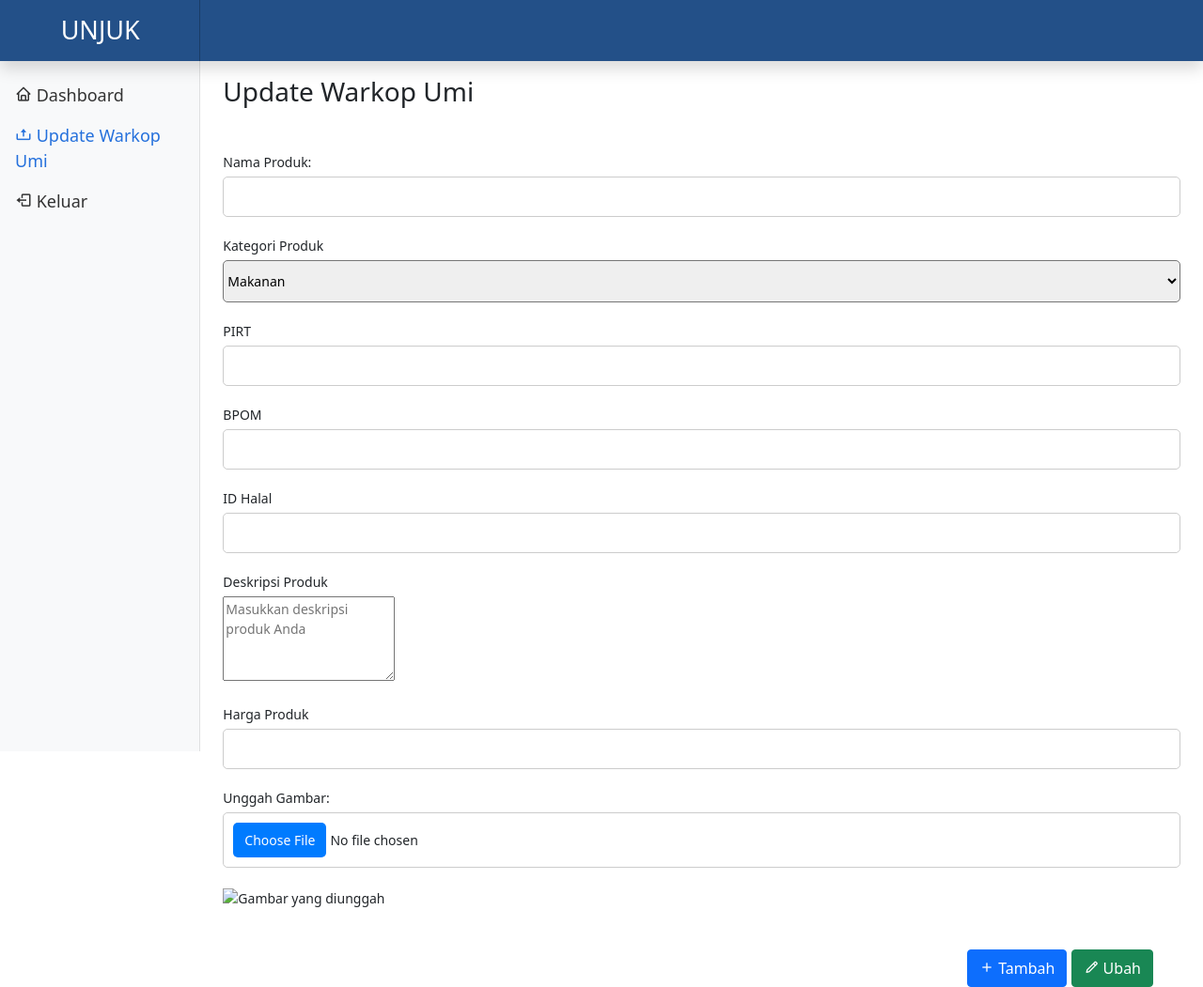
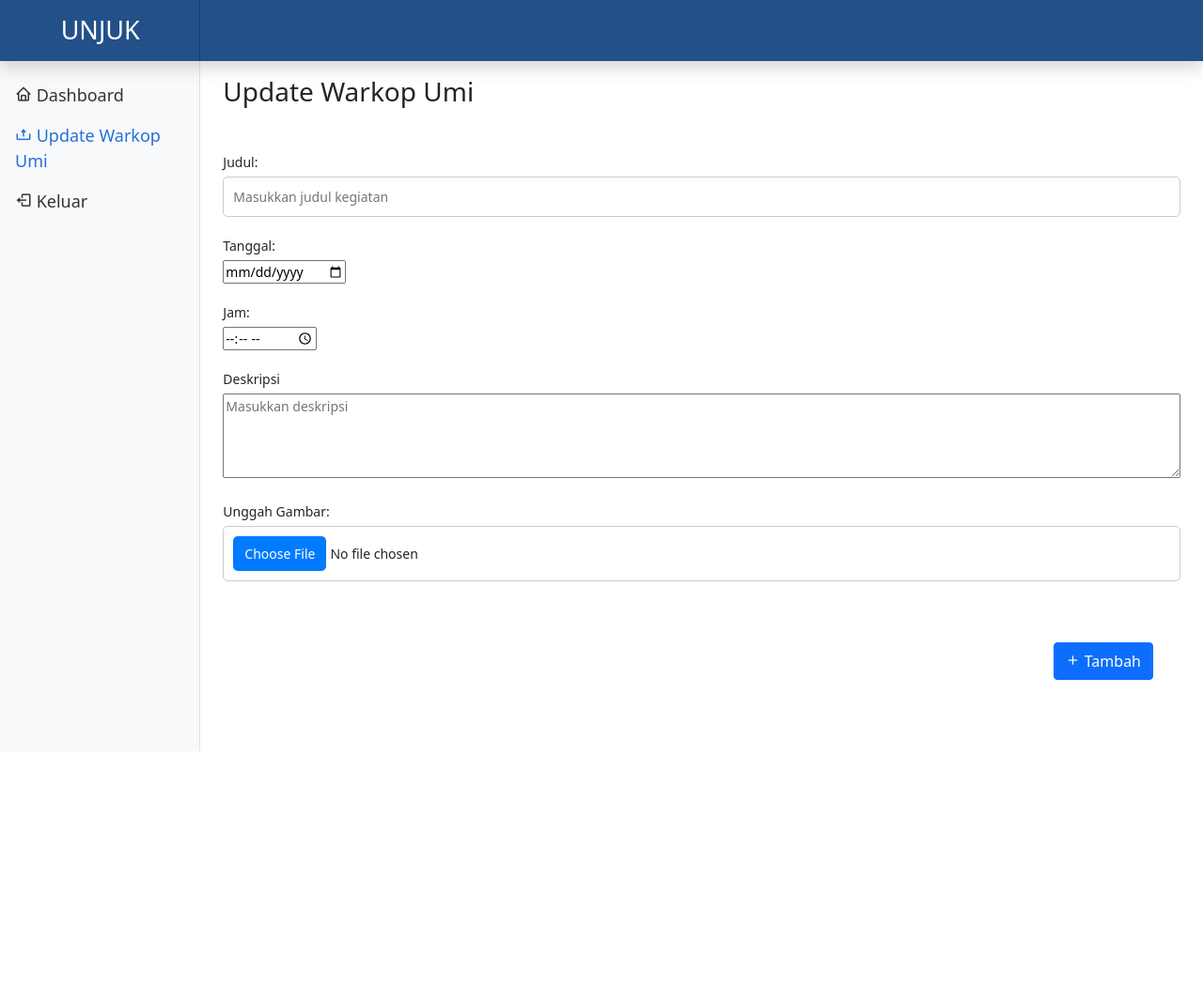
Before and after one commit to Alvian14/projectUnjuk, a PHP site: page /admin-warkopUmi.php in a window 1280 px wide. Shown: the whole page at 94% size. After the commit the page ends 800 px from the top, so only its background shows below. Run offline with PHP 8.4, Linux system fonts and the light colour scheme.

Commit message:
dwon warkop umi

```diff
--- a/admin-warkopUmi.php
+++ b/admin-warkopUmi.php
@@ -1,3 +1,62 @@
+<?php
+    // require_once("koneksi.php");
+
+    // if ($_SERVER["REQUEST_METHOD"] == "POST") {
+    //     // Mengambil data dari formulir
+    //     $judul_kegiatan = $_POST["judul"];
+    //     $tanggal_kegiatan = $_POST["tgl"];
+    //     $jam_kegiatan = $_POST["jam"];
+    //     $deskripsi = $_POST["deskripsi"];
+    //     $foto = $_POST["foto"];
+
+    //     // Menyimpan data ke database (pastikan nama tabel dan kolom sesuai dengan struktur database Anda)
+    //     $sql = "INSERT INTO kegiatan (judul, tgl, jam, deskripsi, foto)
+    //             VALUES ('$judul_kegiatan', '$tanggal_kegiatan', '$jam_kegiatan', '$deskripsi', '$foto')";
+
+    //     if (mysqli_query($conn, $sql)) {
+    //         echo "Data kegiatan berhasil ditambahkan ke database.";
+    //     } else {
+    //         echo "Error: " . $sql . "<br>" . mysqli_error($conn);
+    //     }
+
+    //     // Menutup koneksi database
+    //     mysqli_close($conn);
+    // };
+
+    require_once("koneksi.php");
+
+if ($_SERVER["REQUEST_METHOD"] == "POST") {
+    // Mengambil data dari formulir
+    $judul_kegiatan = $_POST["judul"];
+    $tanggal_kegiatan = $_POST["tgl"];
+    $jam_kegiatan = $_POST["jam"];
+    $deskripsi = $_POST["deskripsi"];
+
+    // Proses unggah gambar
+    $uploadDir = "assets1/"; // Direktori tempat menyimpan gambar di server
+    $uploadedFile = $uploadDir . basename($_FILES["file"]["name"]);
+
+    if (move_uploaded_file($_FILES["file"]["tmp_name"], $uploadedFile)) {
+        // Gambar berhasil diunggah
+        $alamat_gambar = "assets1/" . $_FILES["file"]["name"];
+
+        // Menyimpan data ke database (pastikan nama tabel dan kolom sesuai dengan struktur database Anda)
+        $sql = "INSERT INTO kegiatan (judul, tgl, jam, deskripsi, foto)
+                VALUES ('$judul_kegiatan', '$tanggal_kegiatan', '$jam_kegiatan', '$deskripsi', '$alamat_gambar')";
+
+        if (mysqli_query($conn, $sql)) {
+            $pesan ="Data kegiatan berhasil ditambahkan ke database.";
+        } else {
+            echo "Error: " . $sql . "<br>" . mysqli_error($conn);
+        }
+    } else {
+        echo "Gagal mengunggah gambar.";
+    }
+
+    // Menutup koneksi database
+    mysqli_close($conn);
+}
+?>
 
 <!doctype html>
 <html lang="en">
@@ -126,58 +185,49 @@
     <main class="col-md-9 ms-sm-auto col-lg-10 px-md-4">
       <h3 class="title mt-3">Update Warkop Umi</h3>
       <div class="group mt-5">
-        <form>
+
+        <?php if (!empty($pesan)) { ?>
+                  <div class="notifikasi  notifikasi-1">
+                      <?php echo $pesan; ?>
+                  </div>
+              <?php } ?>
+      <form  method="POST" action="admin-warkopUmi.php" id="yourFormId" enctype="multipart/form-data">
           <div class="form-group">
-                <label for="name">Nama Produk:</label>
-                <input type="text" id="name" name="name">
+              <label for="judul">Judul:</label>
+              <input type="text" id="judul" name="judul" placeholder="Masukkan judul kegiatan">
           </div>
+
           <div class="form-group">
-                <label for="kategori">Kategori Produk</label>
-                <select id="kategori" name="kategori" style="width: 100%; height: 45px; border-radius: 5px;">
-                    <option value="Makanan">Makanan</option>
-                    <option value="Minuman">Minuman</option>
-                    <option value="Jasa">Jasa</option>
-                    <option value="Kerajinan">Kerajinan</option>
-                </select>
+              <label for="tgl">Tanggal:</label>
+              <input type="date" id="tgl" name="tgl">
           </div>
+
           <div class="form-group">
-                <label for="pirt">PIRT</label>
-                <input type="text" id="pirt" name="pirt">
+              <label for="jam">Jam:</label>
+              <input type="time" id="jam" name="jam">
           </div>
+
           <div class="form-group">
-                <label for="bpom">BPOM</label>
-                <input type="text" id="bpom" name="bpom" >
+              <label for="deskripsi">Deskripsi</label>
+              <textarea id="deskripsi" name="deskripsi" rows="4" style="width: 100%";
+              placeholder="Masukkan deskripsi"></textarea>
           </div>
-            <div class="form-group">
-                <label for="halal">ID Halal</label>
-                <input type="text" id="halal" name="halal">
-            </div>
-            <div class="form-group">
-                <label for="deskripsi">Deskripsi Produk</label>
-                <textarea id="deskripsi" name="deskripsi" rows="4"
-                placeholder="Masukkan deskripsi produk Anda"></textarea>
-            </div>
-            <div class="form-group">
-                <label for="harga">Harga Produk</label>
-                <input type="text" id="harga" name="harga">
-            </div>
+
           <div class="form-group">
               <label for="file">Unggah Gambar:</label>
               <input type="file" id="file" name="file" accept="image/*">
           </div>
+
           <div class="form-group">
-                <img src="" alt="Gambar yang diunggah" class="responsive-image" id="image-preview">
+              <img src="" alt="" class="responsive-image" >
+               <!-- id="image-preview"> -->
           </div>
       </form>
 
         <div class="container ml-5">
             <div class="d-flex justify-content-end " >
-                <button class="btn btn-primary mt-4" style="margin-right: 5px; height: 40px">
-                    <i class='bx bx-plus' style='color:#fafafa'></i>
-                    Tambah </a>
-                </button>
-                <button class="btn btn-success mt-4" style="margin-right: 5px">
-                    <i class='bx bx-pencil' style='color:#fafafa'></i> Ubah
+                <button class="btn btn-primary mt-1" style="margin-right: 5px; height: 40px" type="submit" form="yourFormId">
+                    <i class='bx bx-plus' style='color:#fafafa'></i> Tambah
                 </button>
             </div>
         </div>
```
Also changed, not shown: hapus-data.php (+34 -0 lines), index.php (+13 -0 lines), user-layanan.php (+7 -10 lines), assets1/Screenshot 2023-08-19 205624.png (added), assets1/Screenshot 2023-08-30 084413.png (added), assets1/Screenshot 2023-08-31 081618.png (added), assets1/Screenshot 2023-09-01 101633.png (added). Lines whose indentation alone changed are shown as unchanged.
